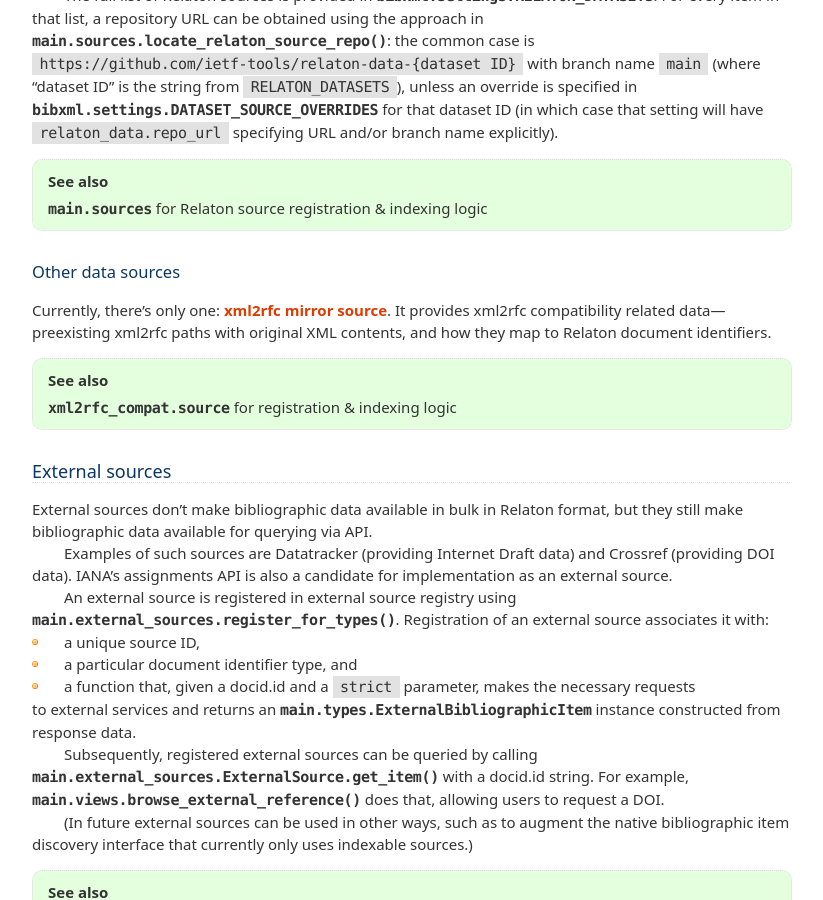
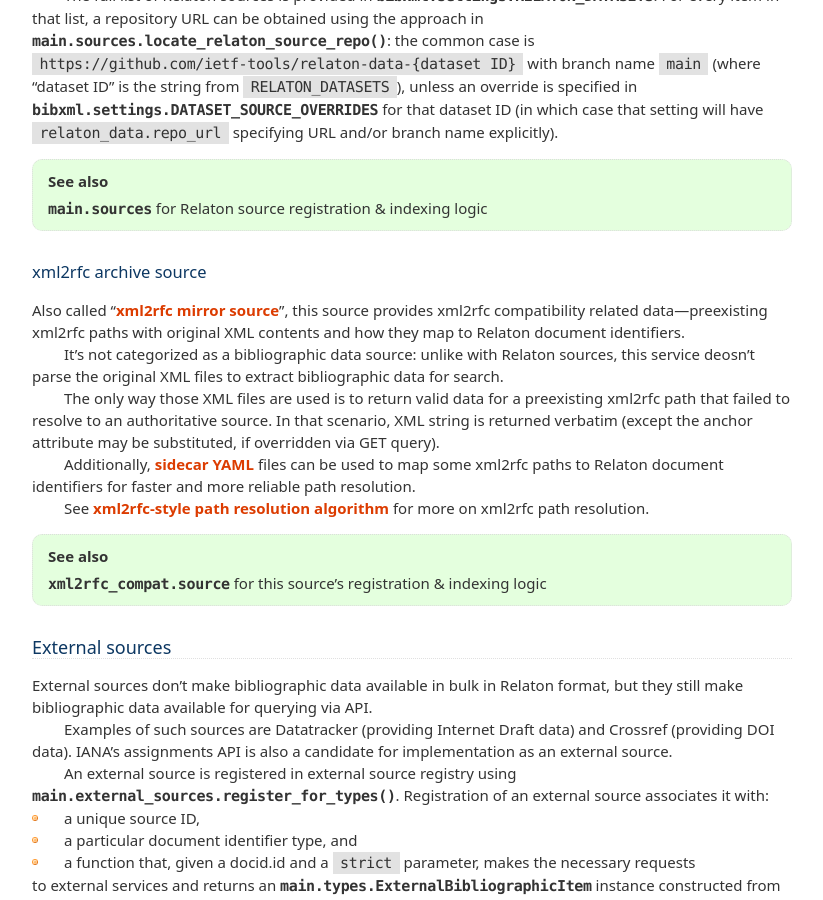
Before and after one commit to ietf-tools/bibxml-service, a Sphinx documentation site: the page built from docs/topics/sourcing.rst, in a window 1280 px wide and 900 px high, scrolled down 1059 px. Shown: the whole window, without its empty margins (228-1051 px from the left). Built offline with Sphinx 7.4.7, drawn with Linux system fonts in a browser that asks for light colours; pages that are not in the unit, such as notebooks, are missing from menus; some of the changed text lies outside the part shown.

Commit message:
docs: expand on xml2rfc archive source

```diff
--- a/docs/ref/glossary.rst
+++ b/docs/ref/glossary.rst
@@ -71,12 +71,17 @@
       An :term:`indexable source` (living in a Git repository)
       that contains two kinds of data:
 
+      (Not really a mirror, since its contents are not supposed
+      to receive any updates.)
+
       - Original XML files as served by xml2rfc tools web server.
 
         These files are supposed to be periodically overwritten using rsync
         from rsync mirror.
 
       - :term:`Optional “sidecar” YAML files <xml2rfc sidecar metadata file>`.
+
+      Read more in :ref:`sourcing-xml2rfc-archive`.
 
       .. seealso:: :mod:`xml2rfc_compat.source`
 
--- a/docs/topics/sourcing.rst
+++ b/docs/topics/sourcing.rst
@@ -59,14 +59,32 @@
 
 .. seealso:: :mod:`main.sources` for Relaton source registration & indexing logic
 
-Other data sources
-------------------
+.. _sourcing-xml2rfc-archive:
 
-Currently, there’s only one: :term:`xml2rfc mirror source`.
-It provides xml2rfc compatibility related data—preexisting xml2rfc paths
-with original XML contents, and how they map to Relaton document identifiers.
+xml2rfc archive source
+----------------------
 
-.. seealso:: :mod:`xml2rfc_compat.source` for registration & indexing logic
+Also called “:term:`xml2rfc mirror source`”,
+this source provides xml2rfc compatibility related data—preexisting xml2rfc paths
+with original XML contents and how they map to Relaton document identifiers.
+
+It’s not categorized as a bibliographic data source:
+unlike with Relaton sources, this service deosn’t parse the original XML files
+to extract bibliographic data for search.
+
+The only way those XML files are used
+is to return valid data for a preexisting xml2rfc path
+that failed to resolve to an authoritative source.
+In that scenario, XML string is returned verbatim
+(except the anchor attribute may be substituted, if overridden via GET query).
+
+Additionally, :term:`sidecar YAML <xml2rfc sidecar metadata file>` files
+can be used to map some xml2rfc paths to Relaton document identifiers
+for faster and more reliable path resolution.
+
+See :ref:`xml2rfc-path-resolution-algorithm` for more on xml2rfc path resolution.
+
+.. seealso:: :mod:`xml2rfc_compat.source` for this source’s registration & indexing logic
 
 .. _sourcing-external-sources:
 
```
